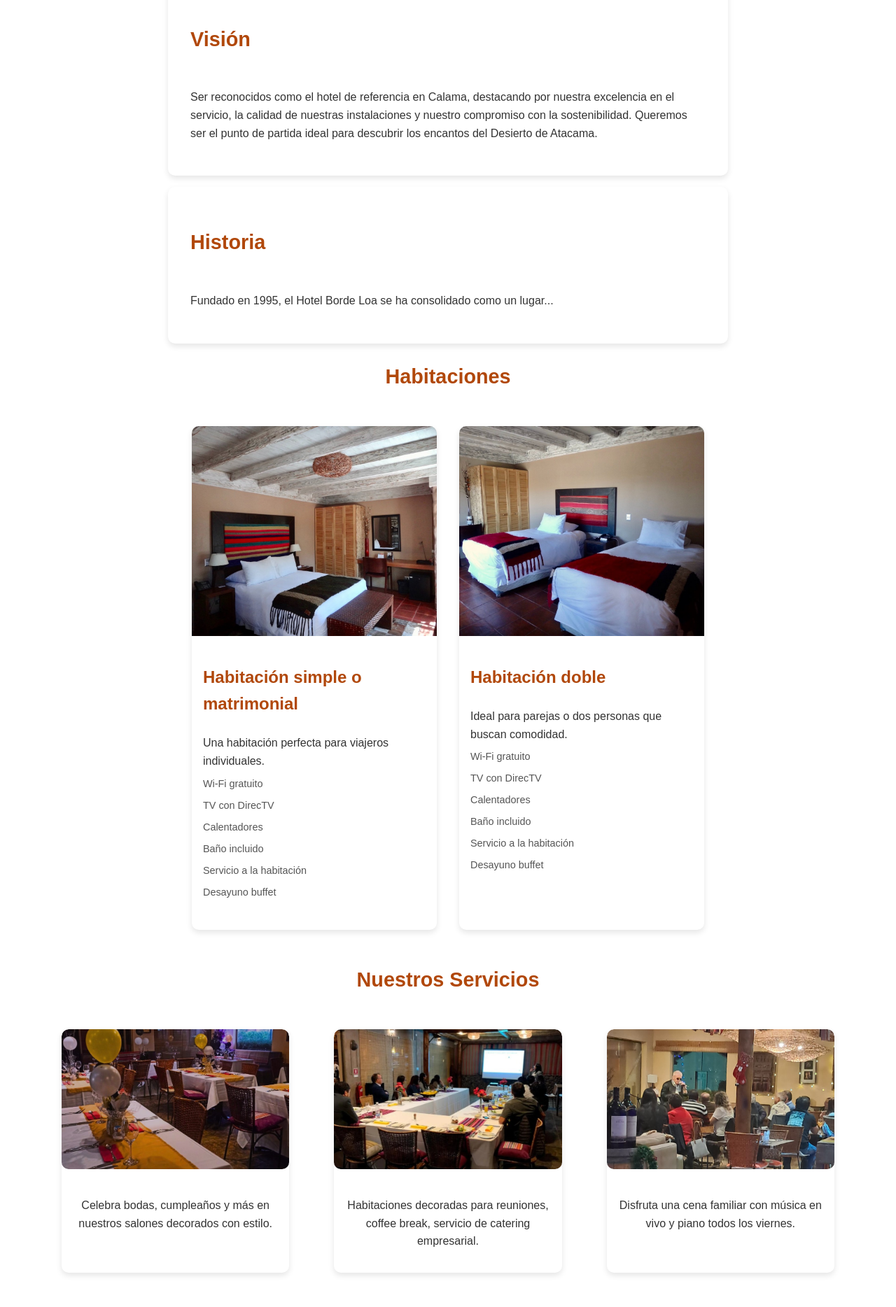
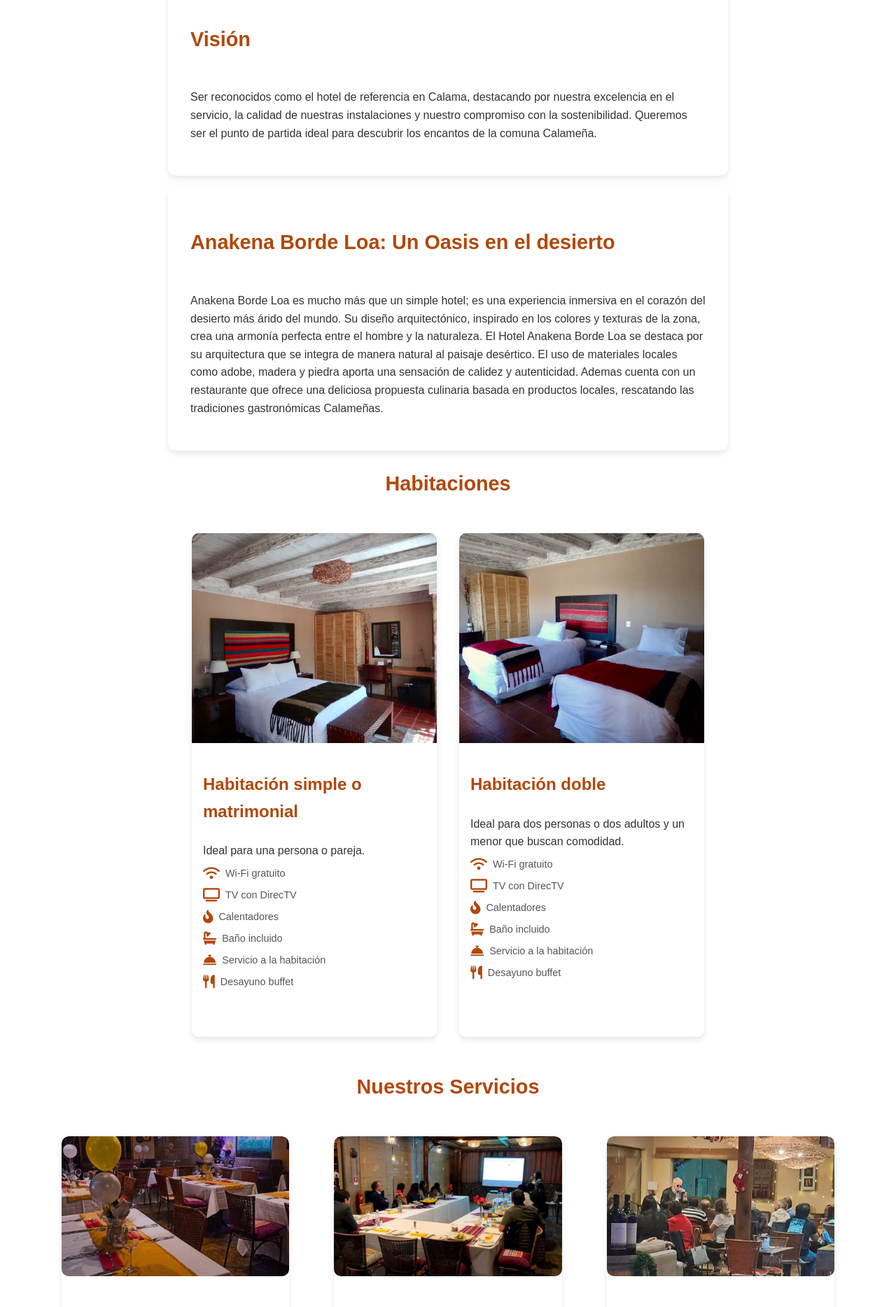
Before and after one commit to Erickbut/APP_ANAKENA, a Next.js app in the folder frontend/: page / in a window 1280 px wide. Shown: the part 860-2728 px from the top of the page at 70% size. Built offline with nearby package versions, Linux system fonts and the light colour scheme.

Commit message:
SPA: UI upgrades

```diff
--- a/frontend/src/components/Contact.jsx
+++ b/frontend/src/components/Contact.jsx
@@ -17,7 +17,14 @@ const Contact = () => {
             const mailtoLink = `mailto:reservas@anakenabordeloa.cl?subject=Mensaje%20de%20Contacto&body=Nombre:%20${encodeURIComponent(form.name)}%0AEmail:%20${encodeURIComponent(form.email)}%0AMensaje:%20${encodeURIComponent(form.message)}`;
             window.location.href = mailtoLink; // Redirige a la aplicación de correo
             setIsSubmitted(true); // Cambiar estado a enviado
-            setForm({ name: '', email: '', message: '' }); // Reinicia el formulario
+
+            // Reinicia el formulario
+            setForm({ name: '', email: '', message: '' });
+
+            // Establece un temporizador para ocultar el mensaje después de 5 segundos
+            setTimeout(() => {
+                setIsSubmitted(false);
+            }, 8000);
         } else {
             alert('Por favor, completa todos los campos.');
         }
@@ -64,7 +71,11 @@ const Contact = () => {
                 </div>
                 <button type="submit" className={styles.submitButton}>Enviar</button>
             </form>
-            {isSubmitted && <p className={styles.thankYouMessage}>Gracias por escribirnos. Nos pondremos en contacto contigo pronto.</p>}
+            {isSubmitted && (
+                <p className={styles.thankYouMessage}>
+                    Gracias por escribirnos. Nos pondremos en contacto contigo pronto.
+                </p>
+            )}
         </section>
     );
 };
--- a/frontend/src/components/Footer.jsx
+++ b/frontend/src/components/Footer.jsx
@@ -29,9 +29,15 @@ const Footer = () => {
                 >
                     <i className="fab fa-whatsapp"></i> {/* Icono de WhatsApp */}
                 </a>
+                <a
+                    href="mailto:reservas@anakenabordeloa.cl"
+                    aria-label="Email"
+                >
+                    <i className="fa fa-envelope"></i> {/* Icono de WhatsApp */}
+                </a>
             </div>
             <div className={styles.copyRights}>
-                <p>&copy; 2024 Hotel Anakena Borde Loa. Todos los derechos reservados.</p>
+                <p>&copy; 2024 Hotel y Restaurante Anakena Borde Loa. Todos los derechos reservados.</p>
             </div>
         </footer>
     );
--- a/frontend/src/components/ImageSlider.jsx
+++ b/frontend/src/components/ImageSlider.jsx
@@ -4,14 +4,12 @@ import React, { useState, useEffect } from 'react';
 import styles from '../styles/ImageSlider.module.css';
 
 const images = [
-    '/images/portada.png',
+    '/images/entradarecepcion.jpg',
     '/images/rest.jpg',
     '/images/caption.jpg',
     '/images/entrada_cool.jpg',
     '/images/atrasquincho.jpg',
-    '/images/pasillorecepcion.jpg',
     '/images/hotelatras.jpg',
-    '/images/entradarecepcion.jpg',
     // Agrega las rutas de tus imágenes aquí
 ];
 
--- a/frontend/src/components/RoomCard.jsx
+++ b/frontend/src/components/RoomCard.jsx
@@ -1,8 +1,16 @@
-// src/components/RoomCard.jsx
 import React from 'react';
 import styles from '../styles/RoomCard.module.css';
 
 const RoomCard = ({ title, images, description, amenities }) => {
+    const iconMap = {
+        "Wi-Fi gratuito": "fa-wifi",
+        "TV con DirecTV": "fa-tv",
+        "Calentadores": "fa-fire-alt",
+        "Baño incluido": "fa-bath",
+        "Servicio a la habitación": "fa-concierge-bell",
+        "Desayuno buffet": "fa-utensils"
+    };
+
     return (
         <div className={styles.card}>
             <div className={styles.slider}>
@@ -15,7 +23,9 @@ const RoomCard = ({ title, images, description, amenities }) => {
                 <p className={styles.description}>{description}</p>
                 <ul className={styles.amenities}>
                     {amenities.map((amenity, index) => (
-                        <li key={index}>{amenity}</li>
+                        <li key={index} className={styles.amenity}>
+                            <i className={`fa-solid ${iconMap[amenity] || 'fa-circle'}`}></i> {amenity}
+                        </li>
                     ))}
                 </ul>
             </div>
--- a/frontend/src/components/Rooms.jsx
+++ b/frontend/src/components/Rooms.jsx
@@ -8,7 +8,7 @@ const Rooms = () => {
         {
             title: "Habitación simple o matrimonial",
             images: ["/images/single1.jpg", "/images/single2.jpg", "/images/single3.jpg", "/images/single4.jpg", "/images/single5.jpg", "/images/bathroom1.jpg"],
-            description: "Una habitación perfecta para viajeros individuales.",
+            description: "Ideal para una persona o pareja.",
             amenities: [
                 "Wi-Fi gratuito",
                 "TV con DirecTV",
@@ -21,7 +21,7 @@ const Rooms = () => {
         {
             title: "Habitación doble",
             images: ["/images/twin1.jpg", "/images/twin2.jpg", "/images/bathtwin.jpg", "/images/bathtwin2.jpg"],
-            description: "Ideal para parejas o dos personas que buscan comodidad.",
+            description: "Ideal para dos personas o dos adultos y un menor que buscan comodidad.",
             amenities: [
                 "Wi-Fi gratuito",
                 "TV con DirecTV",
--- a/frontend/src/components/Services.jsx
+++ b/frontend/src/components/Services.jsx
@@ -8,22 +8,22 @@ const Services = () => {
         {
             title: "Eventos Sociales",
             image: "/images/birthday.jpg",
-            description: "Celebra bodas, cumpleaños y más en nuestros salones decorados con estilo.",
+            description: "Celebra cumpleaños, bodas y celebraciones en nuestras instalaciones.",
         },
         {
             title: "Reuniones Empresariales",
             image: "/images/socialevent.jpeg",
-            description: "Habitaciones decoradas para reuniones, coffee break, servicio de catering empresarial.",
+            description: "Amplios salones ambientados para buffets, coffee breaks, reuniones, servicios de catering empresarial y más.",
         },
         {
             title: "Cenas con Música en vivo",
             image: "/images/musicavivo.jpg",
-            description: "Disfruta una cena familiar con música en vivo y piano todos los viernes.",
+            description: "Disfruta una cena familiar con música de piano en vivo, canto y karaoke todos los viernes.",
         },
         {
             title: "Atención personalizada",
-            image: "/images/musicavivo.jpg",
-            description: "Vive experiencias inolvidables con una atención única en el restobar.",
+            image: "/images/atencionpers.jpg",
+            description: "Vive experiencias únicas con una atención personalizada en el restobar.",
         },
         // Agrega más servicios si es necesario
     ];
--- a/frontend/src/pages/index.js
+++ b/frontend/src/pages/index.js
@@ -16,13 +16,18 @@ function HomePage() {
             <ImageSlider />
             <div className='hotel_vision'>
                 <Section title="Misión">
-                    <p>Ofrecer una experiencia hotelera única y auténtica a nuestros huéspedes, reflejando la belleza y tranquilidad del Desierto de Atacama. Combinamos el confort moderno con la calidez de nuestro entorno, brindando un refugio acogedor para viajeros que buscan explorar la región.</p>
+                    <p>Ofrecer una experiencia hotelera única y auténtica a nuestros huéspedes, reflejando la belleza y tranquilidad del Desierto de Calama. Combinamos el confort moderno con la calidez de nuestro entorno, brindando un refugio acogedor para viajeros que buscan explorar la región.</p>
                 </Section>
                 <Section title="Visión">
-                    <p>Ser reconocidos como el hotel de referencia en Calama, destacando por nuestra excelencia en el servicio, la calidad de nuestras instalaciones y nuestro compromiso con la sostenibilidad. Queremos ser el punto de partida ideal para descubrir los encantos del Desierto de Atacama.</p>
+                    <p>Ser reconocidos como el hotel de referencia en Calama, destacando por nuestra excelencia en el servicio, la calidad de nuestras instalaciones y nuestro compromiso con la sostenibilidad. Queremos ser el punto de partida ideal para descubrir los encantos de la comuna Calameña.</p>
                 </Section>
-                <Section title="Historia">
-                    <p>Fundado en 1995, el Hotel Borde Loa se ha consolidado como un lugar...</p>
+                <Section title="Anakena Borde Loa: Un Oasis en el desierto">
+                    <p>
+                        Anakena Borde Loa es mucho más que un simple hotel; es una experiencia inmersiva en el corazón del desierto más árido del mundo. Su diseño arquitectónico, inspirado en los colores y texturas de la zona, crea una armonía perfecta entre el hombre y la naturaleza.
+                        El Hotel Anakena Borde Loa se destaca por su arquitectura que se integra de manera natural al paisaje desértico. El uso de materiales locales como adobe, madera y piedra aporta una sensación de calidez y autenticidad.
+                        Ademas cuenta con un restaurante que ofrece una deliciosa propuesta culinaria basada en productos locales, rescatando las tradiciones gastronómicas Calameñas.
+
+                    </p>
                 </Section>
             </div>
 
--- a/frontend/src/styles/RoomCard.module.css
+++ b/frontend/src/styles/RoomCard.module.css
@@ -7,9 +7,9 @@
     overflow: hidden;
     margin: 1rem;
     transition: transform 0.3s ease, box-shadow 0.3s ease;
-    height: 100%; /* Asegura que todas las tarjetas se expandan igual */
-    max-width: 350px; /* Para mantener un diseño consistente */
-    min-height: 720px; /* Define una altura mínima consistente */
+    height: 100%;
+    max-width: 350px;
+    min-height: 720px;
 }
 
 .card:hover {
@@ -53,8 +53,16 @@
     margin: 0;
 }
 
-.amenities li {
+.amenity {
     font-size: 0.9rem;
     color: #555;
     margin-bottom: 0.5rem;
+    display: flex;
+    align-items: center;
+    gap: 0.5rem;
 }
+
+.amenity i {
+    color: #b1480b;
+    font-size: 1.2rem;
+}
```
Also changed, not shown: frontend/public/images/atencionpers.jpg (renamed from frontend/public/images/hotel-noi-borde-loa (2).jpg), 1 other file (tests, documents, lock files or other folders).
